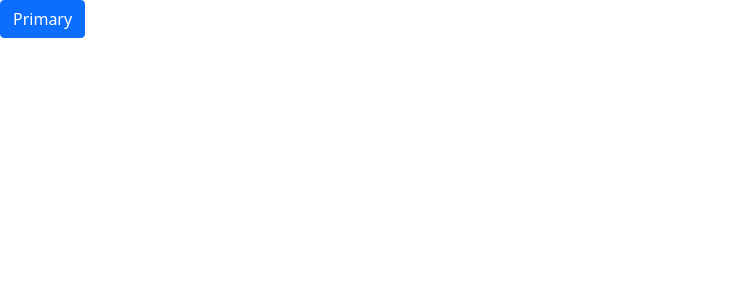
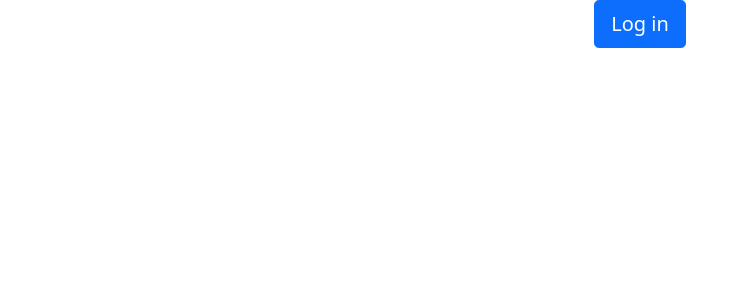
Before and after one commit to KacperHemperek/spotify-playlist-maker, a React (Create React App) app: page / in a window 1280 px wide. Shown: the top 300 px of the page, without its empty margins (0-749 px from the left). Built offline with nearby package versions, Linux system fonts and the light colour scheme.

Commit message:
feat: redirects user to get spotify auth

```diff
--- a/src/App.js
+++ b/src/App.js
@@ -1,11 +1,23 @@
-import { Button } from "react-bootstrap";
+import { useEffect } from "react";
 
 function App() {
-  return (
-    <div className="App">
-      <Button variant="primary">Primary</Button>{" "}
-    </div>
-  );
+    const client_id = "71a0250dc8674aa0b6d49ec82695bfab";
+    const redirect = "http://localhost:3000";
+    const auth = "https://accounts.spotify.com/authorize";
+    const type = "token";
+
+
+
+    return (
+        <div className="App text-center ">
+            <a
+                className="btn btn-primary btn-lg"
+                href={`${auth}?response_type=${type}&client_id=${client_id}&redirect_uri=${redirect}`}
+            >
+                Log in
+            </a>
+        </div>
+    );
 }
 
 export default App;
```
Also changed, not shown: 1 other file (tests, documents, lock files or other folders).
